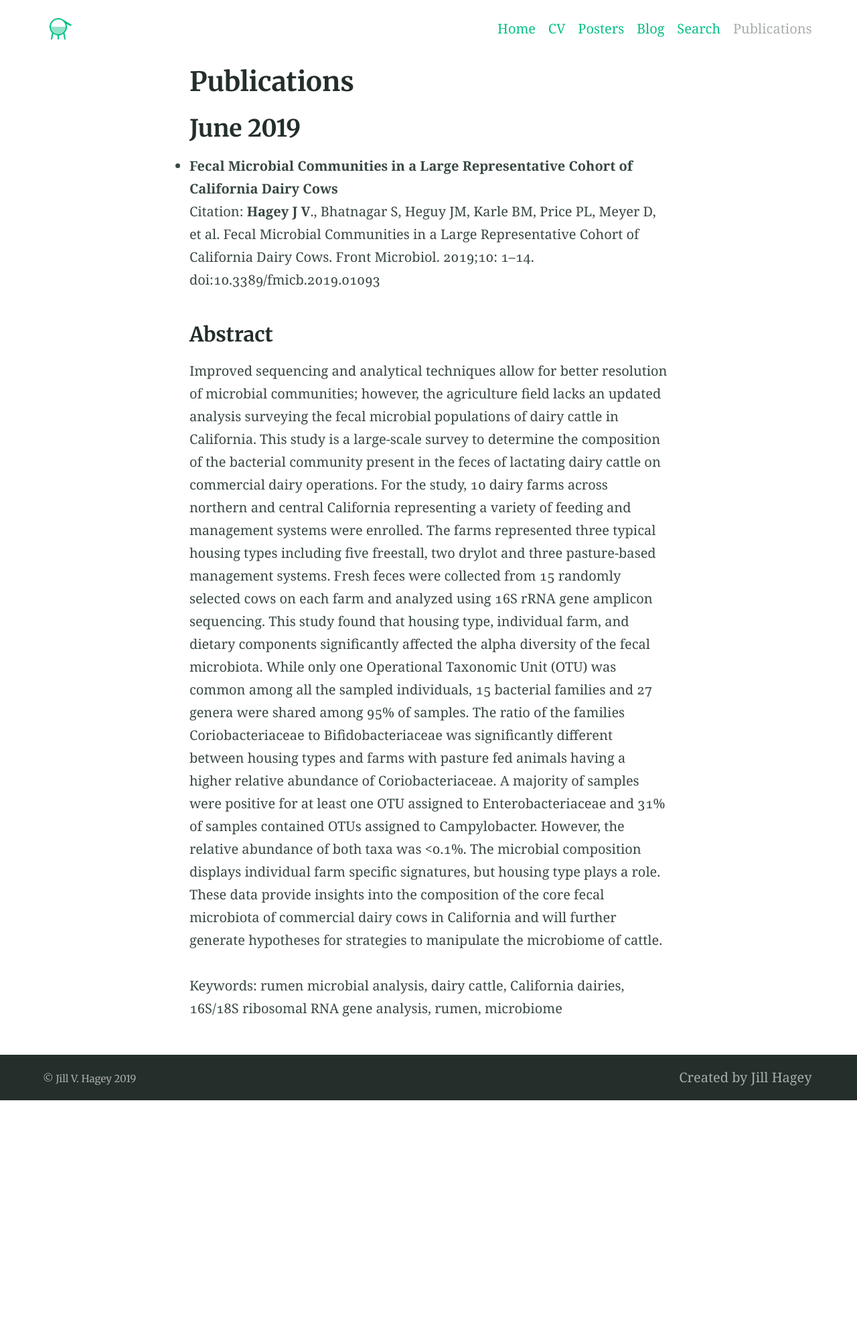
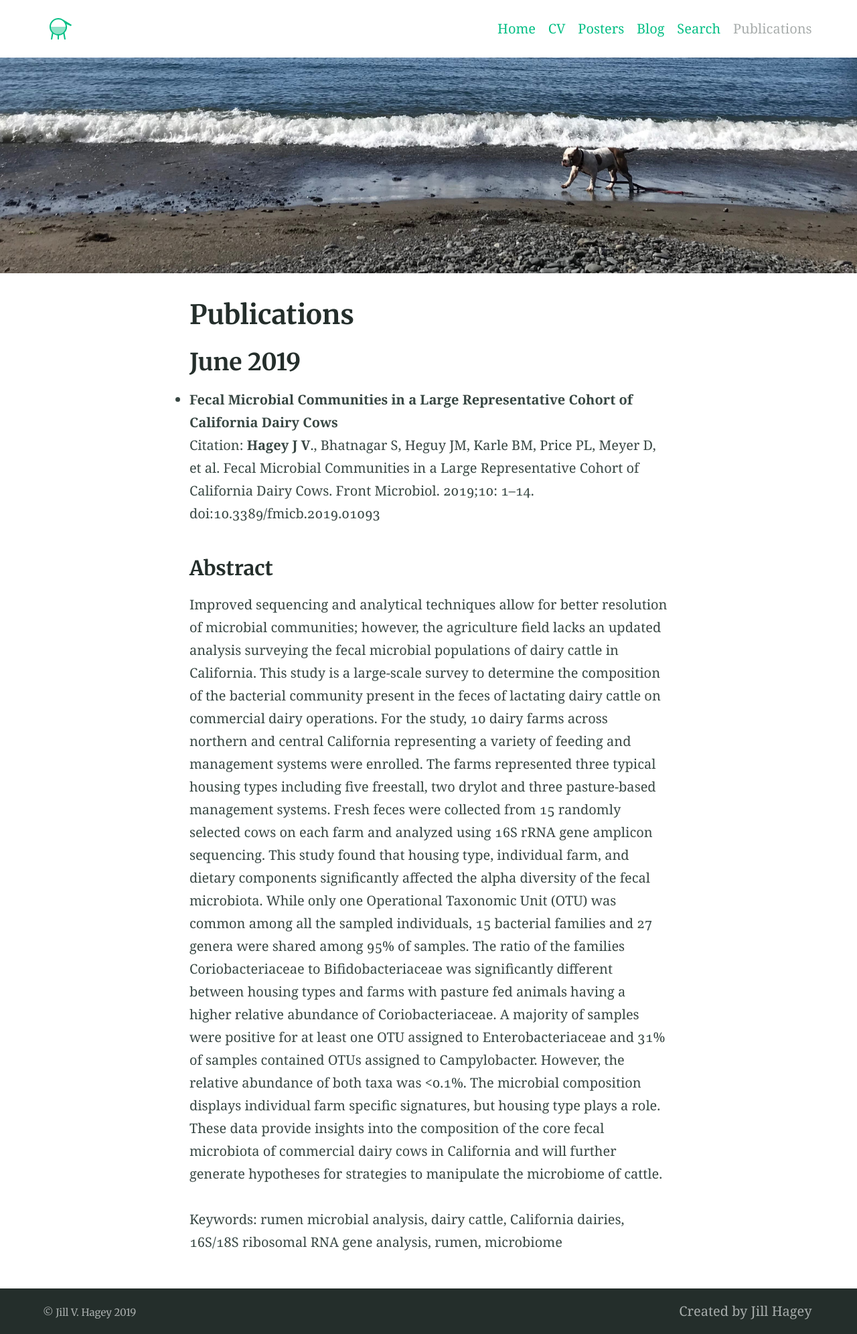
Before and after one commit to jvhagey/jvhagey.github.io, a Jekyll site: the page built from publications.md, in a window 1280 px wide. Shown: the whole page at 67% size. Built offline with Jekyll 4.4.1, drawn with Linux system fonts in a browser that asks for light colours; our own code applies the rules of GitHub Pages for plain Markdown files; before the commit the page ends 1643 px from its top, so only the background shows below that.

Commit message:
added picture

```diff
--- a/publications.md
+++ b/publications.md
@@ -1,5 +1,6 @@
 ---
 title: Publications
+feature_image: "/assets/Eugene_smaller.jpg"
 ---
 
 ## June 2019
```
